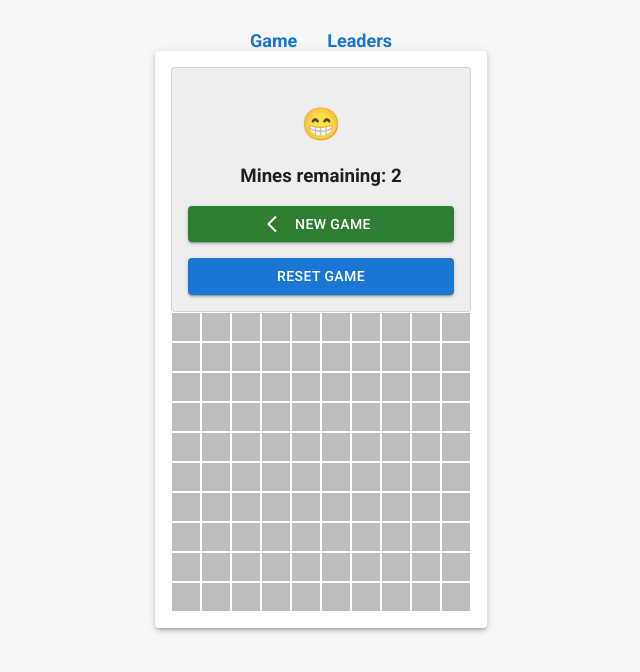
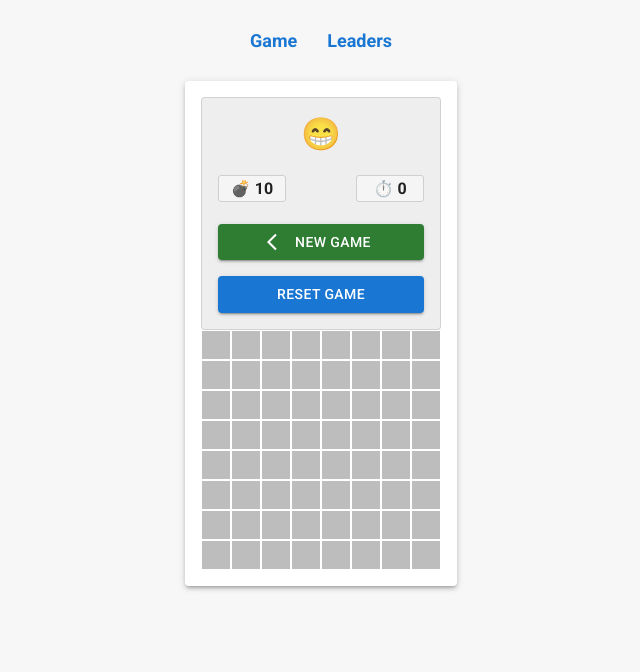
Before and after one commit to ArchonForm/react-minesweeper, a React (Create React App) app: page / in a window 1280 px wide. Both pictures are taken after a click on the button "START GAME". Shown: the top 672 px of the page, without its empty margins (319-959 px from the left). Built offline with nearby package versions, Linux system fonts and the light colour scheme.

Commit message:
add timer

```diff
--- a/src/App.scss
+++ b/src/App.scss
@@ -9,8 +9,6 @@ body {
 
 .center {
   display: flex;
-  // justify-content: center;
   align-items: center;
   flex-direction: column;
-  height: 100vh;
 }
--- a/src/components/Cell/Cell.module.scss
+++ b/src/components/Cell/Cell.module.scss
@@ -7,7 +7,7 @@
   background: #bdbdbd;
   border: 1px solid white;
   &.revealed {
-    background: #adddad;
+    background: #b2dab2;
     border: 1px solid white;
   }
 }
--- a/src/components/Cell/Cell.tsx
+++ b/src/components/Cell/Cell.tsx
@@ -14,21 +14,21 @@ export const Cell = ({ cell, i, j, onLeftClick, onRightClick }: CellProps) => {
   const getColor = (neighbors: number) => {
     switch (neighbors) {
       case 1:
-        return 'teal'
+        return 'blue'
       case 2:
-        return '#fa6781'
+        return 'green'
       case 3:
-        return 'Sienna'
+        return 'red'
       case 4:
-        return 'purple'
+        return 'dark-blue'
       case 5:
-        return 'IndianRed'
+        return 'brown'
       case 6:
-        return 'blue'
+        return 'DarkCyan'
       case 7:
-        return 'red'
+        return 'black'
       case 8:
-        return 'BurlyWood'
+        return 'white'
       default:
         return ''
     }
--- /dev/null
+++ b/src/components/Game/Game.module.scss
@@ -0,0 +1,11 @@
+.span {
+  border: 1px solid #cfcfcf;
+  width: 60px;
+  border-radius: 3px;
+  padding: 3px;
+  background-color: #f5f5f5;
+}
+
+.gameStatus {
+  margin: 1px;
+}
--- a/src/components/Game/Game.tsx
+++ b/src/components/Game/Game.tsx
@@ -1,4 +1,4 @@
-import { useState } from 'react'
+import { useState, useEffect } from 'react'
 import { Container, Button, Paper, Card } from '@mui/material'
 import ArrowBackIosIcon from '@mui/icons-material/ArrowBackIos'
 import { Cell } from '../Cell/Cell'
@@ -13,23 +13,42 @@ import { CellData, SetupData } from '../../models'
 import produce from 'immer'
 import { GameProps } from './Game.props'
 import { Stack } from '@mui/system'
+import styles from './Game.module.scss'
 
 export const Game = ({ setupData, setGameStarted, name }: GameProps) => {
   const board = initBoard(setupData)
 
+  const [seconds, setSeconds] = useState<number>(0)
+  const [timerStarted, setTimerStarted] = useState<boolean>(false)
   const [gameState, setGameState] = useState<string>('😁')
   const [mineCount, setMineCount] = useState<number>(setupData.mines)
   const [grid, setGrid] = useState<CellData[][]>(board)
+
+  useEffect(() => {
+    if (!timerStarted) {
+      return
+    }
+
+    let intervalId = setInterval(() => {
+      setSeconds(seconds => seconds + 1)
+    }, 1000)
+
+    return () => clearInterval(intervalId)
+  }, [seconds, timerStarted])
+
+  useEffect(() => {
+    if (gameState !== '😁') {
+      setTimerStarted(false)
+    }
+  }, [gameState])
 
   const onLeftClick = (e: React.MouseEvent, x: number, y: number) => {
     e.preventDefault()
     if (grid[x][y].isRevealed || grid[x][y].isFlagged) return
     const updatedGrid = produce(grid, draft => {
-      {
-        Object.assign(draft[x][y], { isRevealed: true })
-        if (draft[x][y].isEmpty) {
-          showEmptyCells(setupData.height, setupData.width, x, y, draft)
-        }
+      Object.assign(draft[x][y], { isRevealed: true })
+      if (draft[x][y].isEmpty) {
+        showEmptyCells(setupData.height, setupData.width, x, y, draft)
       }
     })
     if (updatedGrid[x][y].isMine) {
@@ -43,6 +62,7 @@ export const Game = ({ setupData, setGameStarted, name }: GameProps) => {
       showGrid(updatedGrid)
     }
     setGrid(updatedGrid)
+    setTimerStarted(true)
   }
 
   const onRightClick = (e: React.MouseEvent, x: number, y: number) => {
@@ -61,9 +81,12 @@ export const Game = ({ setupData, setGameStarted, name }: GameProps) => {
       }
     })
     setGrid(updatedGrid)
+    setTimerStarted(true)
   }
 
   const resetGame = (setupData: SetupData) => {
+    setTimerStarted(false)
+    setSeconds(0)
     setGameState('😁')
     setMineCount(setupData.mines)
     setGrid(initBoard(setupData))
@@ -82,12 +105,15 @@ export const Game = ({ setupData, setGameStarted, name }: GameProps) => {
               textAlign: 'center',
             }}
           >
-            <h1>{gameState}</h1>
-            <h3>Mines remaining: {mineCount}</h3>
+            <h1 className={styles.gameStatus}>{gameState}</h1>
+            <Stack justifyContent='space-between' direction='row'>
+              <h4 className={styles.span}>💣 {mineCount}</h4>
+              <h4 className={styles.span}>⏱️ {seconds}</h4>
+            </Stack>
             <Stack
               spacing={2}
               justifyContent='center'
-              direction={setupData.height == 10 ? 'column' : 'row'}
+              direction={setupData.height == 8 ? 'column' : 'row'}
             >
               <Button
                 startIcon={<ArrowBackIosIcon />}
--- a/src/components/Navbar/Navbar.module.scss
+++ b/src/components/Navbar/Navbar.module.scss
@@ -4,6 +4,7 @@
   align-items: center;
   gap: 30px;
   margin-top: 30px;
+  margin-bottom: 30px;
 }
 
 .link {
--- a/src/components/Settings/Settings.tsx
+++ b/src/components/Settings/Settings.tsx
@@ -17,9 +17,9 @@ import { SettingsProps } from './Settings.props'
 export const Settings = ({ handleSetData, name }: SettingsProps) => {
   const presetData: Record<string, SetupData> = {
     beginner: {
-      width: 10,
-      height: 10,
-      mines: 2,
+      width: 8,
+      height: 8,
+      mines: 10,
     },
     intermediate: {
       width: 16,
@@ -27,9 +27,9 @@ export const Settings = ({ handleSetData, name }: SettingsProps) => {
       mines: 40,
     },
     expert: {
-      width: 20,
-      height: 20,
-      mines: 99,
+      width: 16,
+      height: 32,
+      mines: 100,
     },
   }
 
--- a/src/utils/index.ts
+++ b/src/utils/index.ts
@@ -55,7 +55,7 @@ export const generateNeighbors = (
   height: number,
   width: number
 ) => {
-  let boardCopy = board
+  const boardCopy = board
 
   for (let i = 0; i < width; i++) {
     for (let j = 0; j < width; j++) {
@@ -86,7 +86,7 @@ export const generateNeighbors = (
 export const initBoard = (boardData: BoardData) => {
   const { width, height, mines } = boardData
   const array2D = Array(width)
-    .fill(null)
+    .fill(0)
     .map((_, indexH) =>
       Array(height)
         .fill(null)
@@ -118,7 +118,7 @@ export const showEmptyCells = (
   y: number,
   board: CellData[][]
 ) => {
-  let neighbors = getNeighbors(x, y, board, height, width)
+  const neighbors = getNeighbors(x, y, board, height, width)
   neighbors.map(cell => {
     if (!cell.isRevealed && (cell.isEmpty || !cell.isMine) && !cell.isFlagged) {
       Object.assign(board[cell.x][cell.y], { isRevealed: true })
```
